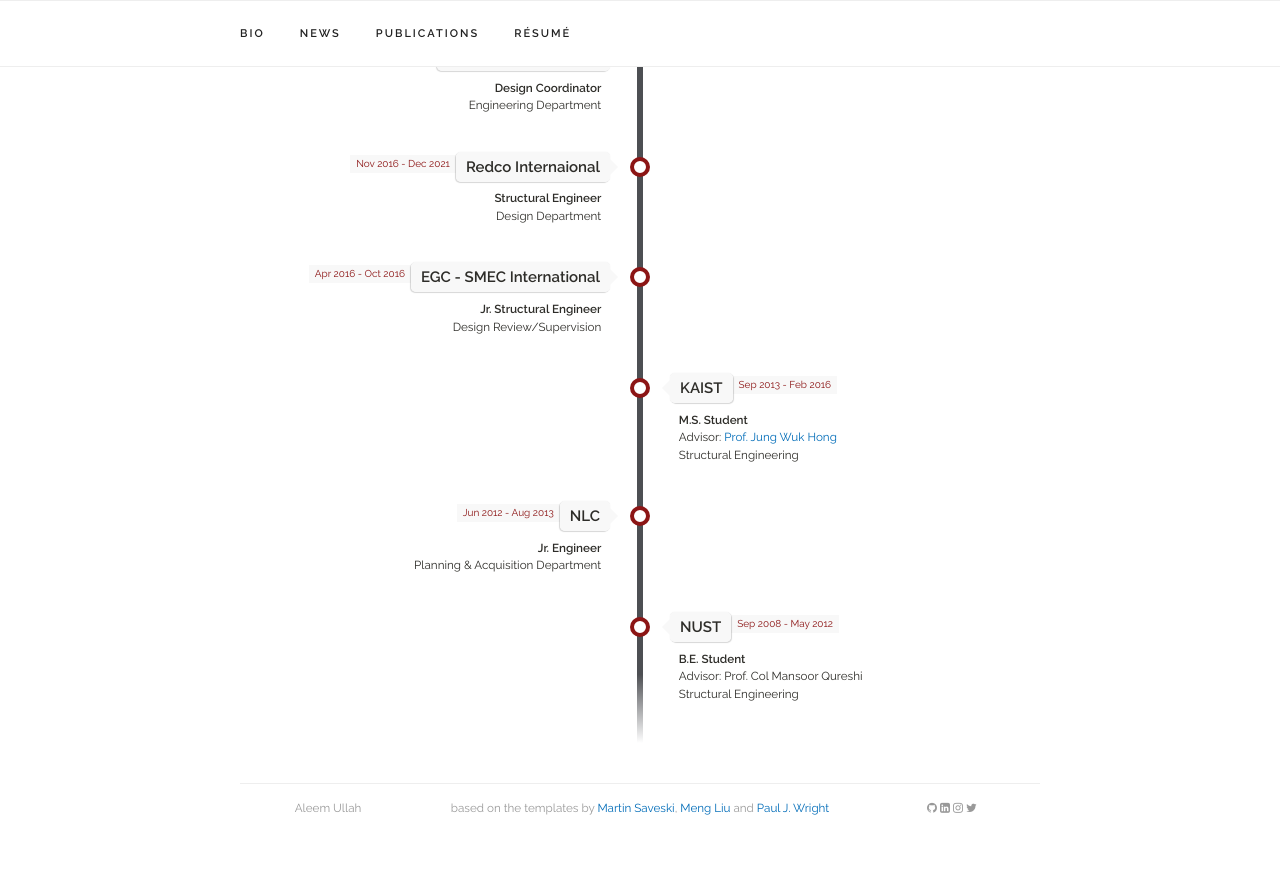
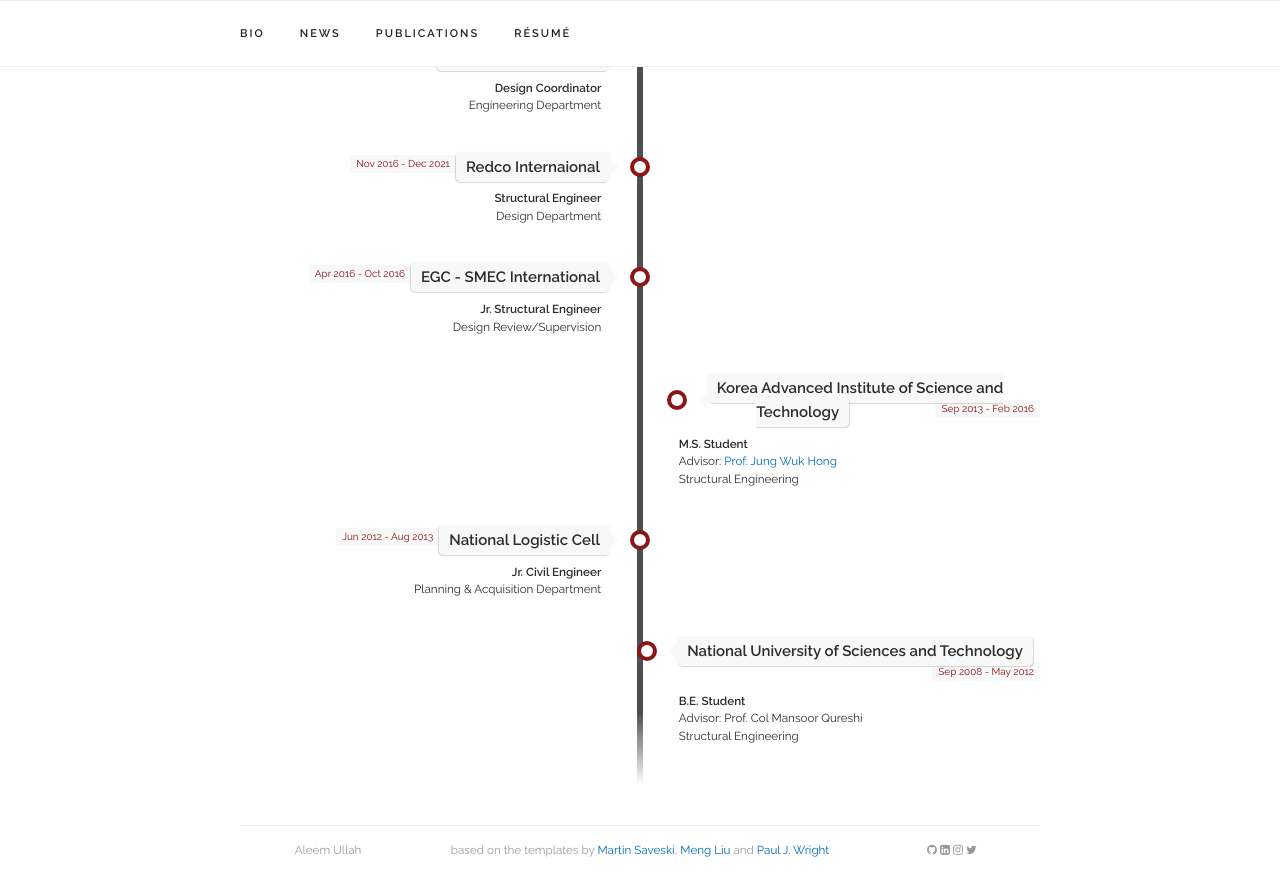
Before and after one commit to aullah9/aullah9.github.io, a Jekyll site: the page built from index.html, in a window 1280 px wide and 900 px high, scrolled down 2289 px. Shown: the top 896 px of the window. Built offline with Jekyll 4.4.1, drawn with Linux system fonts in a browser that asks for light colours; a style sheet for code colours, icons or effects is not loaded; before the commit the page ends 3147 px from its top, so only the background shows below that.

Commit message:
modification_000x

```diff
--- a/_data/experience.yaml
+++ b/_data/experience.yaml
@@ -27,19 +27,19 @@
   category: "work"
 
 
-- place: "KAIST"
+- place: "Korea Advanced Institute of Science and Technology"
   time: "Sep 2013 - Feb 2016"
   title: "M.S. Student"
   subtitle: "Advisor: <a href='https://aaml.kaist.ac.kr/people/professor'>Prof. Jung Wuk Hong</a> <br/> Structural Engineering"
   category: "school"
 
-- place: "NLC"
+- place: "National Logistic Cell"
   time: "Jun 2012 - Aug 2013"
-  title: "Jr. Engineer"
+  title: "Jr. Civil Engineer"
   subtitle: "Planning & Acquisition Department"
   category: "work"
 
-- place: "NUST"
+- place: "National University of Sciences and Technology"
   time: "Sep 2008 - May 2012"
   title: "B.E. Student"
   subtitle: "Advisor: Prof. Col Mansoor Qureshi </a> <br/> Structural Engineering"
```
